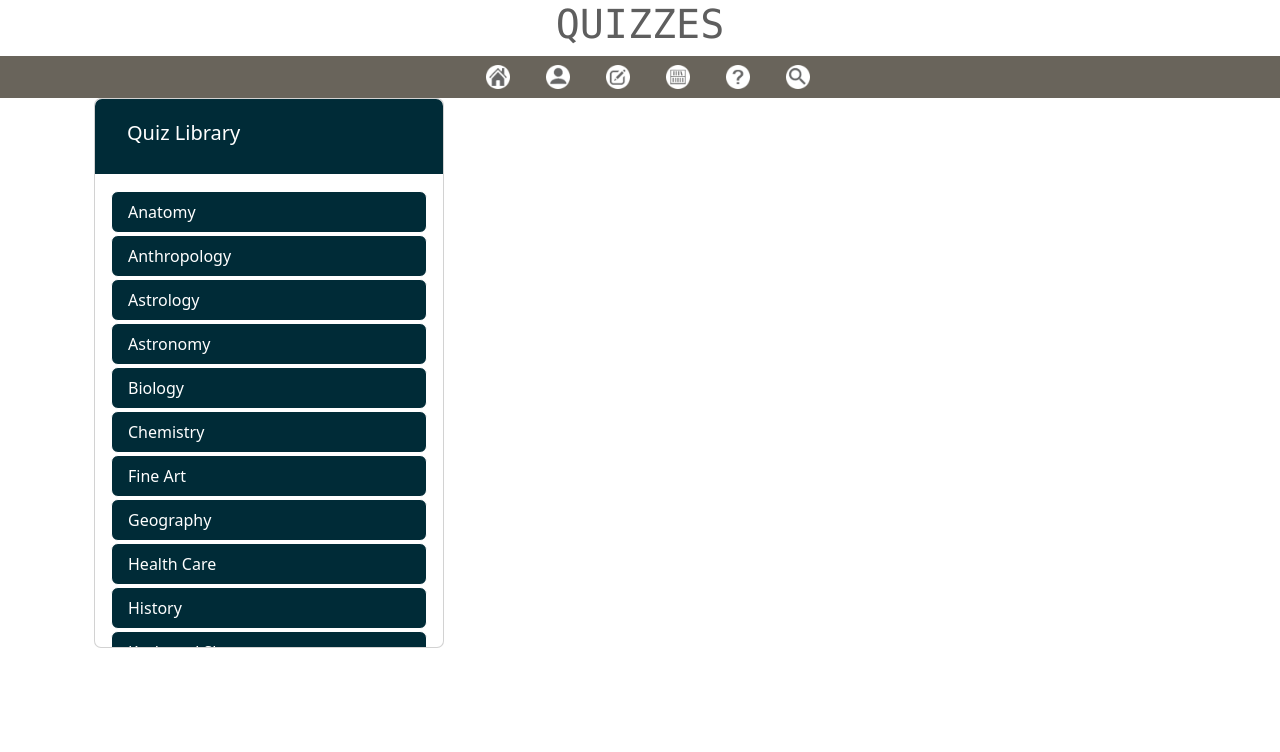
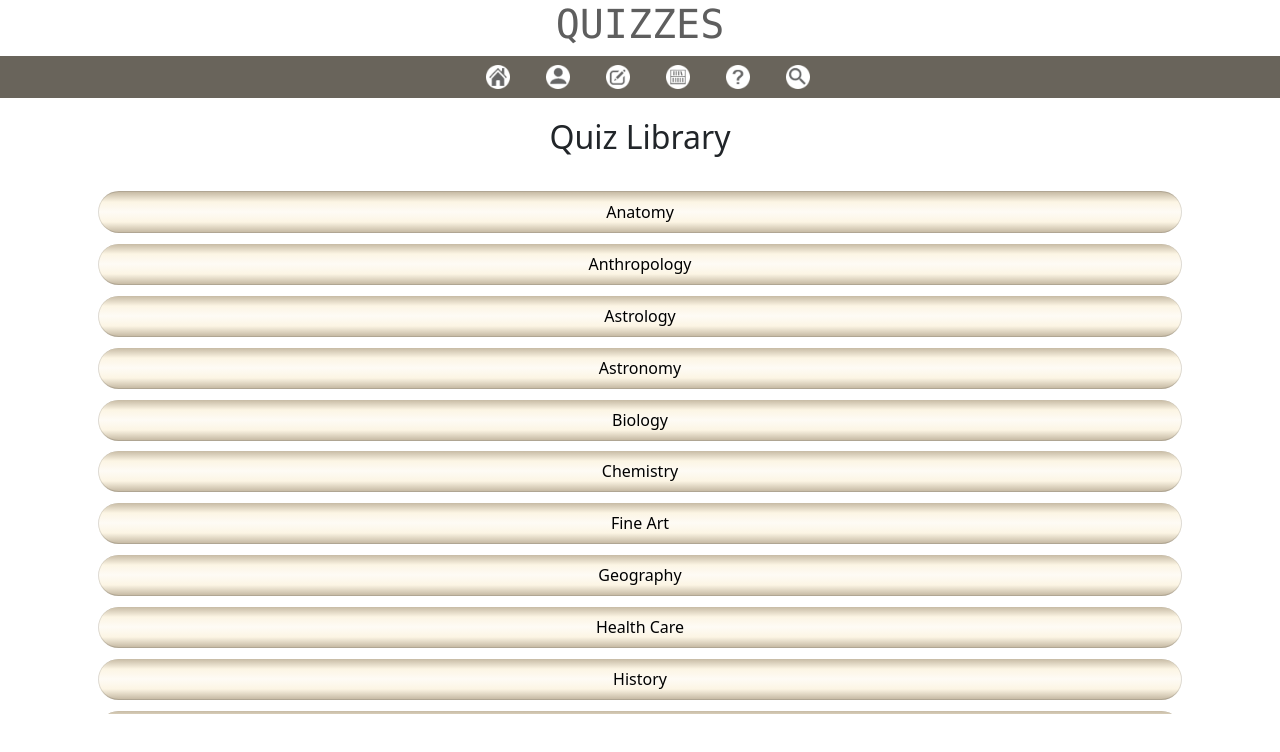
Before and after one commit to Ekat823/QuizzesRouter, a React (Create React App) app: page /quiz_library in a window 1280 px wide. Shown: the top 752 px of the page. Built offline with nearby package versions, Linux system fonts and the light colour scheme.

Commit message:
changed quis library

```diff
--- a/src/components/Library.js
+++ b/src/components/Library.js
@@ -9,32 +9,15 @@ const Library = () => {
   const quizContext = useContext(QuizContext);
 
   return (
-    <Container>
+    <>
+      <h2 style={{ textAlign: "center", marginTop: "20px" }}>Quiz Library</h2>
 
       <Card style={{
-        maxWidth: "350px",
+        width: "100%",
         maxHeight: "550px",
-        border: "1px solid balck",
-        borderRadius: "7px"
+        border: "none",
       }}
       >
-        <Card.Img
-          src={require("./header.png")}
-          alt="Card image"
-          style={{ backgroundColor: "#002b37", borderRadius: "7px 7px 0 0" }}
-
-        />
-        <Card.ImgOverlay>
-          <Card.Body
-            as="h5"
-            style={{
-              color: "white",
-              marginTop: "-10px"
-            }}
-          >
-            Quiz Library
-          </Card.Body>
-        </Card.ImgOverlay>
 
         <Card.Body style={{ overflowX: "hidden" }}>
           <ListGroup>
@@ -42,12 +25,11 @@ const Library = () => {
             {quizContext.state.categories.sort().map((el, i) => (
               <ListGroup.Item
                 style={{
-              border: "1px solid white",
-              backgroundColor: "#002b37",
-              borderRadius: "7px",
-              color: "white",
-              marginTop: "1px",
-              marginBottom: "1px"
+                  background: 'linear-gradient(#c7bba5, #fcf5e4, #fefbf5, #fcf5e4, #c7bba5)',
+                  textAlign: 'center',
+                  marginTop: '1%',
+                  borderRadius: '50px',
+                  color: 'black'
                 }}
                 key={i}
                 action
@@ -59,7 +41,7 @@ const Library = () => {
           </ListGroup>
         </Card.Body>
       </Card>
-    </Container >
+    </ >
   )
 }
 
```
Lines whose indentation alone changed are shown as unchanged.
